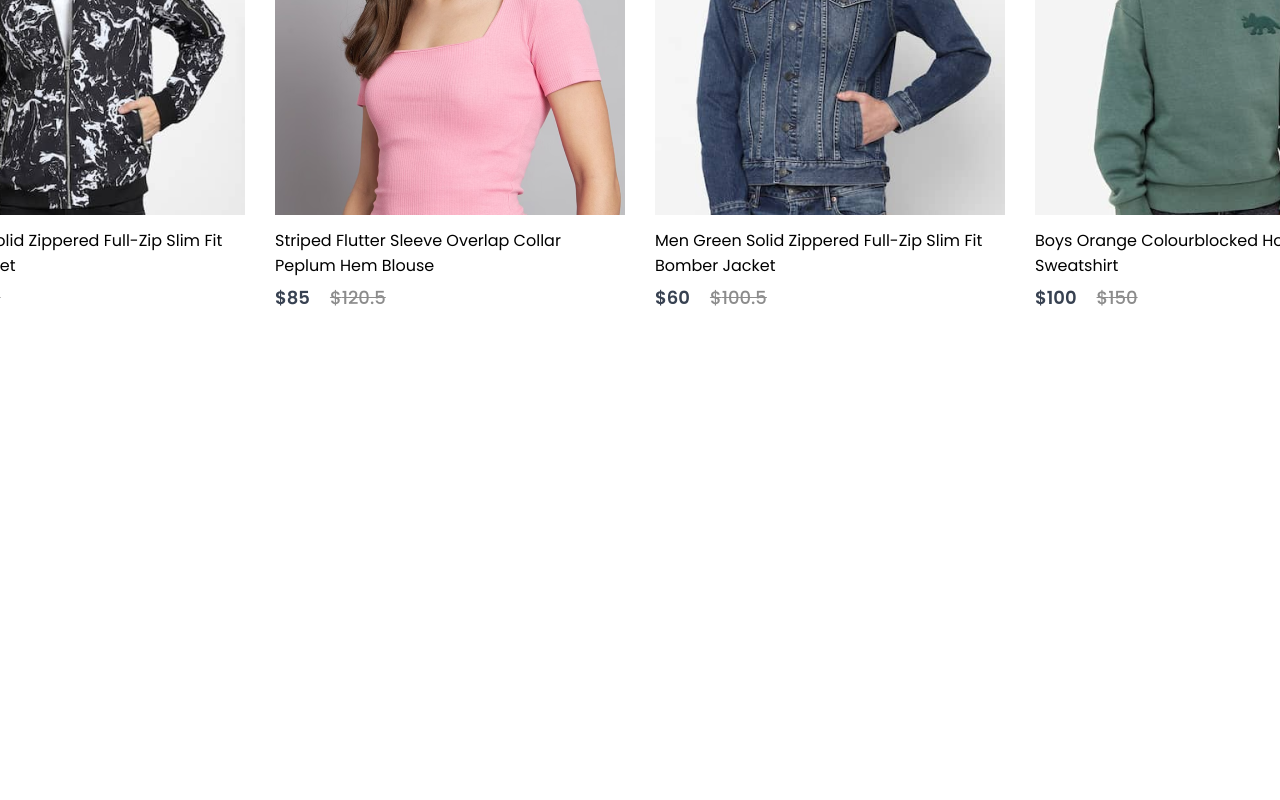
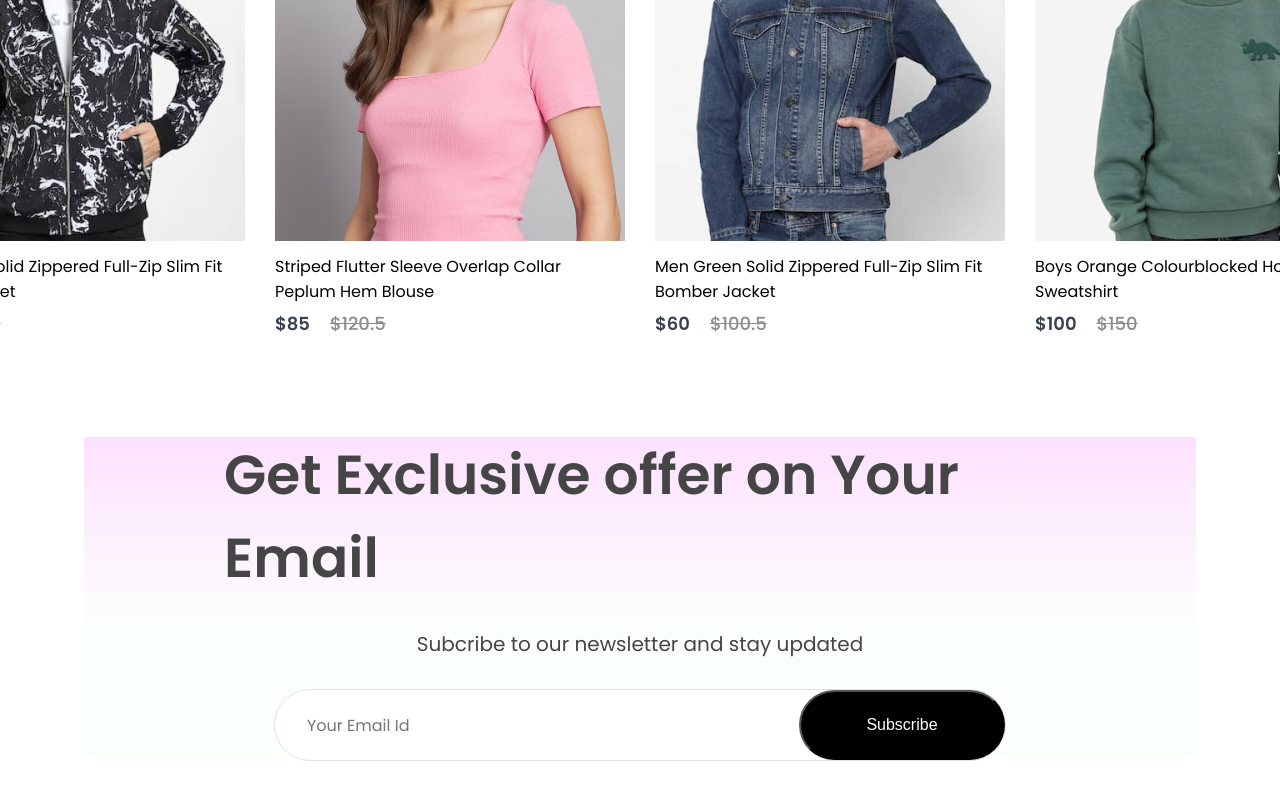
Before and after one commit to Indranil102/Shopping, a React (Create React App) app: page / in a window 1280 px wide. Shown: the part 3141-3941 px from the top of the page. Before the commit the page ends 3452 px from the top, so only its background shows below. Built offline with nearby package versions, Linux system fonts and the light colour scheme; a web font is replaced by a local one.

Commit message:
adding NewsLetter_page

```diff
--- a/src/Components/NewCollections/NewCollections.css
+++ b/src/Components/NewCollections/NewCollections.css
@@ -2,8 +2,8 @@
     display: flex;
     flex-direction: column;
     align-items: center;
-    gap: 10px;
-    height: 90vh;
+    gap: 20px;
+   margin-bottom: 100px;
 }
 .new-collections h1{
     color: #171717;
@@ -23,5 +23,4 @@
     margin-top:50px;
     gap: 30px;
 
-
 }
--- /dev/null
+++ b/src/Components/NewsLetter/NewsLetter.css
@@ -0,0 +1,54 @@
+.newsletter{
+    width: 65%;
+    height: 40vh;
+    display: flex;
+    flex-direction: column;
+    align-items: center;
+    justify-content: center;
+    margin: auto;
+    padding: 0px 140px;
+    margin-bottom: 150px;
+    background: linear-gradient(180deg, #fde1ff 0%, #e1ffea22 60%);
+    gap: 30px;
+}
+
+.newsletter h1{
+    color: #454545;
+    font-size: 55px;
+    font-weight:600;
+}
+.newsletter p{
+    color: #454545;
+    font-size: 20px;
+}
+.newsletter div{
+    display: flex;
+    align-items: center;
+    justify-content: space-between;
+    background: white;
+    width: 730px;
+    height: 70px;
+    border-radius: 80px;
+    border: 1px solid #e3e3e3;
+}
+
+.newsletter input{
+    width: 500px;
+    margin-left: 30px;
+    border: none;
+    outline: none;
+    color: #616161;
+    font-family: Poppins;
+    font-size: 16px;
+}
+
+.newsletter div button{
+    width: 210px;
+    height: 70px;
+    border-radius: 80px;
+    background: black;
+    color: white;
+    font-size: 16px;
+    cursor: pointer;
+
+}
--- /dev/null
+++ b/src/Components/NewsLetter/NewsLetter.jsx
@@ -0,0 +1,16 @@
+import React from 'react'
+import './NewsLetter.css'
+const NewsLetter = () => {
+  return (
+    <div className='newsletter'>
+      <h1>Get Exclusive offer on Your Email</h1>
+      <p>Subcribe to our newsletter and stay updated </p>
+      <div>
+        <input type="email" placeholder='Your Email Id' />
+        <button>Subscribe</button>
+      </div>
+    </div>
+  )
+}
+
+export default NewsLetter
--- a/src/Pages/shop.jsx
+++ b/src/Pages/shop.jsx
@@ -5,6 +5,7 @@
 import Popular from '../Components/Popular/Popular';
 import Offers from '../Components/Offers/Offers';
 import NewCollections from '../Components/NewCollections/NewCollections';
+import NewsLetter from '../Components/NewsLetter/NewsLetter';
 
 const Shop = () => {
   return (
@@ -13,6 +14,7 @@
       <Popular />
       <Offers />
       <NewCollections/>
+      <NewsLetter />
     </div>
   );
 };
```
Also changed, not shown: src/Components/Footer/Footer.jsx (added, +11 -0 lines).
